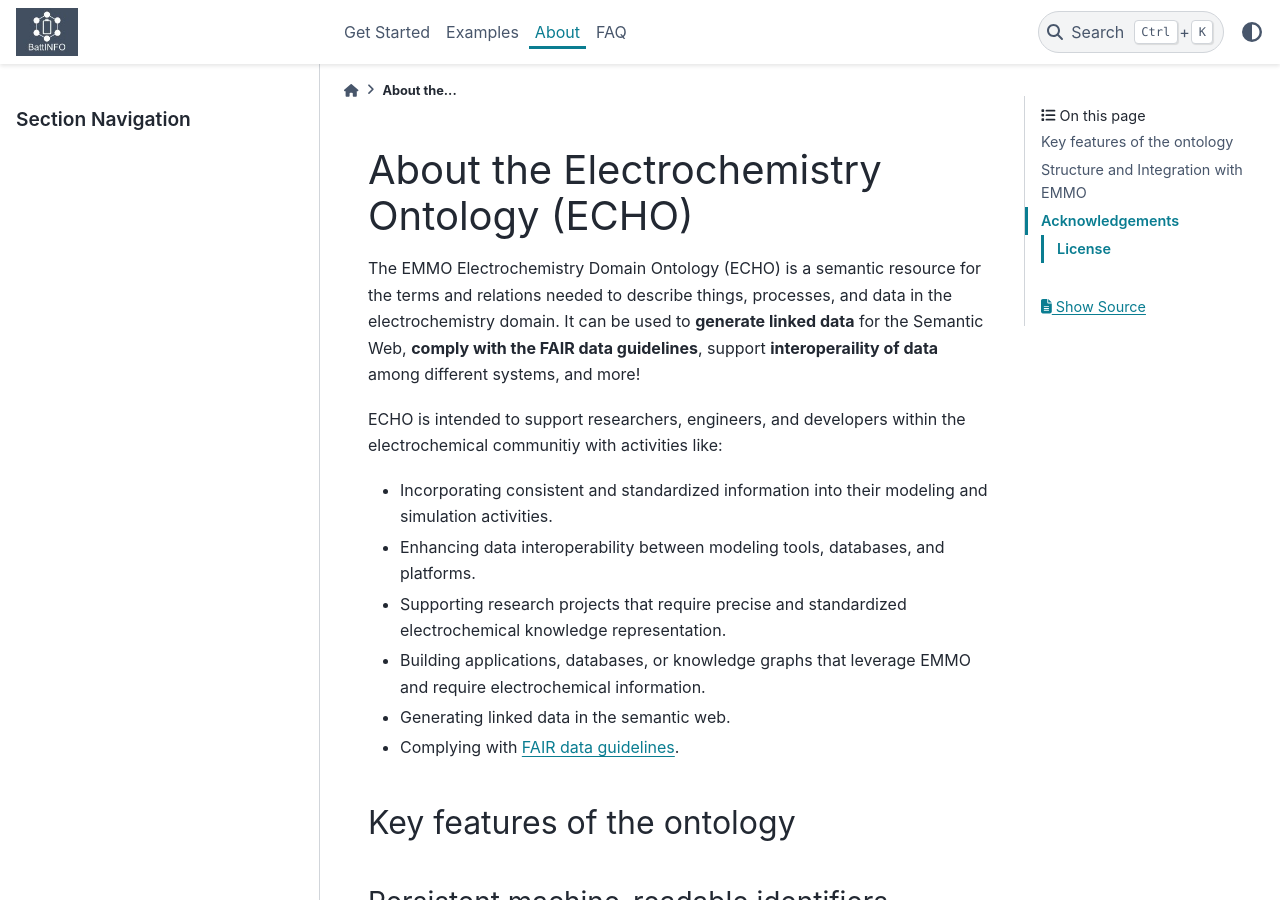
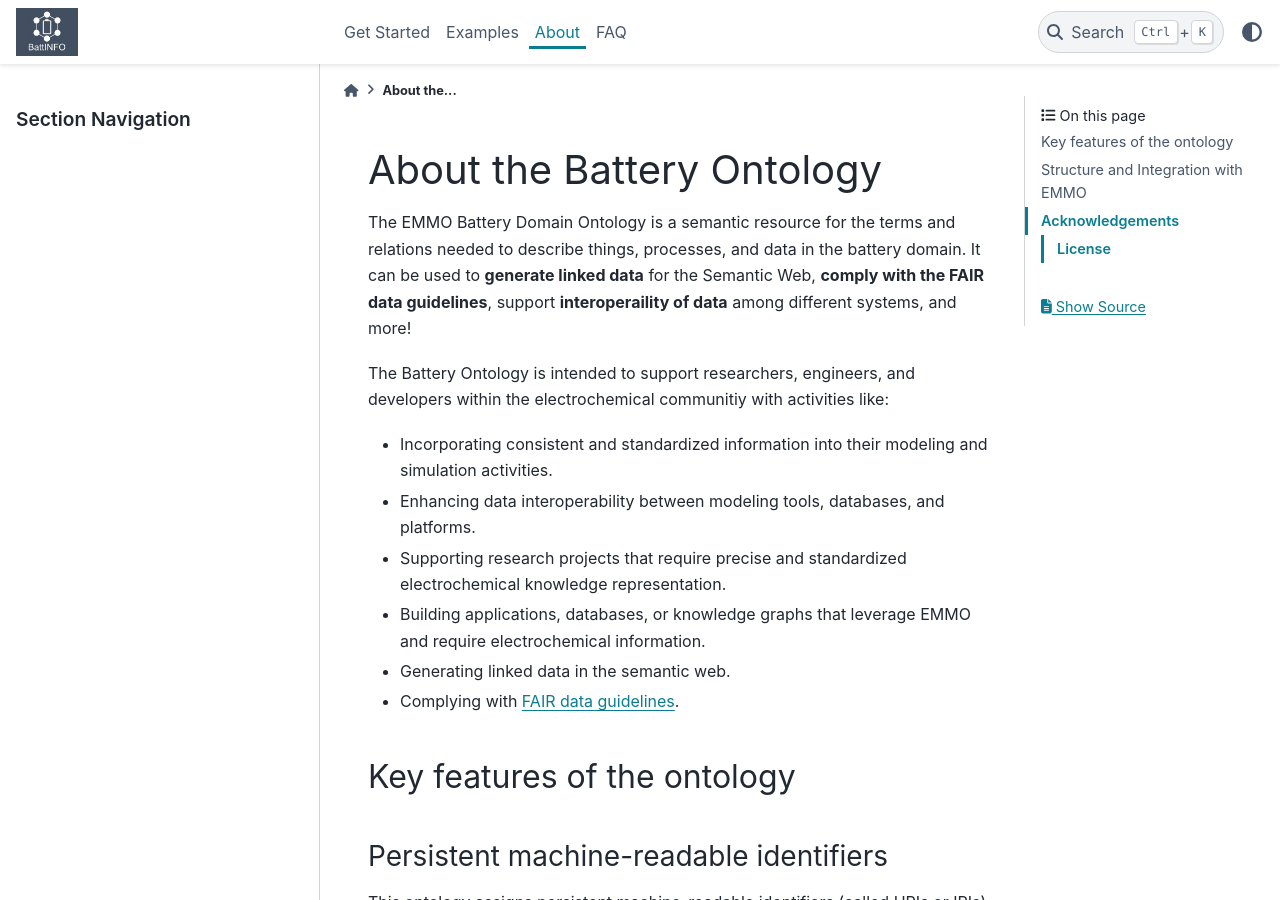
Before and after one commit to emmo-repo/domain-battery, a Sphinx documentation site: the page built from sphinx/about.rst, in a window 1280 px wide and 900 px high. Built offline with Sphinx 7.4.7 and the PyData theme 0.15.4, drawn with Linux system fonts in a browser that asks for light colours; pages that are not in the unit, such as notebooks, are missing from menus; some of the changed text lies outside the part shown.

Commit message:
update docs

```diff
--- a/sphinx/about.rst
+++ b/sphinx/about.rst
@@ -1,11 +1,9 @@
-About the Electrochemistry Ontology (ECHO)
+About the Battery Ontology
 ==========================================
-.. |DOI| image:: https://zenodo.org/badge/570454941.svg
-   :target: https://zenodo.org/badge/latestdoi/570454941
 
-The EMMO Electrochemistry Domain Ontology (ECHO) is a semantic resource for the terms and relations needed to describe things, processes, and data in the electrochemistry domain. It can be used to **generate linked data** for the Semantic Web, **comply with the FAIR data guidelines**, support **interoperaility of data** among different systems, and more!
+The EMMO Battery Domain Ontology is a semantic resource for the terms and relations needed to describe things, processes, and data in the battery domain. It can be used to **generate linked data** for the Semantic Web, **comply with the FAIR data guidelines**, support **interoperaility of data** among different systems, and more!
 
-ECHO is intended to support researchers, engineers, and developers within the electrochemical
+The Battery Ontology is intended to support researchers, engineers, and developers within the electrochemical
 communitiy with activities like:
 
 -  Incorporating consistent and standardized information into their modeling and simulation activities.
@@ -58,9 +56,9 @@ The import structure is summarized in the following table:
 
 The onotlogy exists in two forms: (i) the asserted source files and (ii) the pre-inferred version.
 
-The asserted source consists of two files: - ``electrochemistry.ttl``: describes terms and object properties for the electrochemistry domain. - ``electrochemicalquantities.ttl``: describes the quantities related to the electrochemistry domain. It is encapsulated to allow it to be imported by other EMMO domains without needing to import the entire ontology.
+The asserted source consists of two files: - ``battery.ttl``: describes terms and object properties for the electrochemistry domain. - ``batteryquantities.ttl``: describes the quantities related to the electrochemistry domain. It is encapsulated to allow it to be imported by other EMMO domains without needing to import the entire ontology.
 
-The pre-inferred ontology runs the reasoner on the source files and their imports and complies them into a `pre-inferred ontology file <inferred_version/electrochemistry-inferred.ttl>`__. This provides a simpler reference for users of the ontology and removes the barrier of needed to run the reasoner themselves.
+The pre-inferred ontology runs the reasoner on the source files and their imports and complies them into a `pre-inferred ontology file <inferred_version/battery-inferred.ttl>`__. This provides a simpler reference for users of the ontology and removes the barrier of needed to run the reasoner themselves.
 
 Acknowledgements
 ~~~~~~~~~~~~~~~~
```
Also changed, not shown: sphinx/faq.rst (+5 -5 lines).
